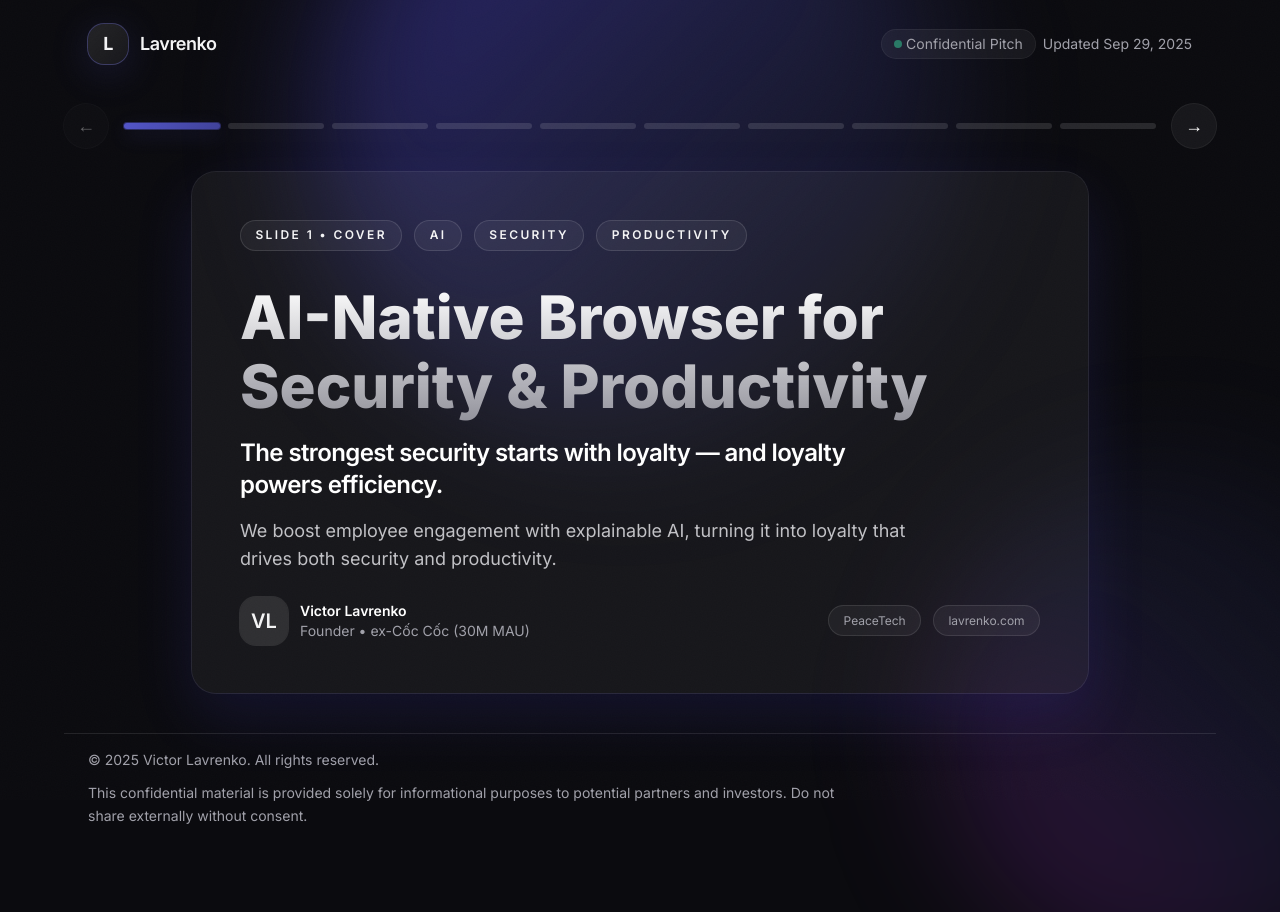
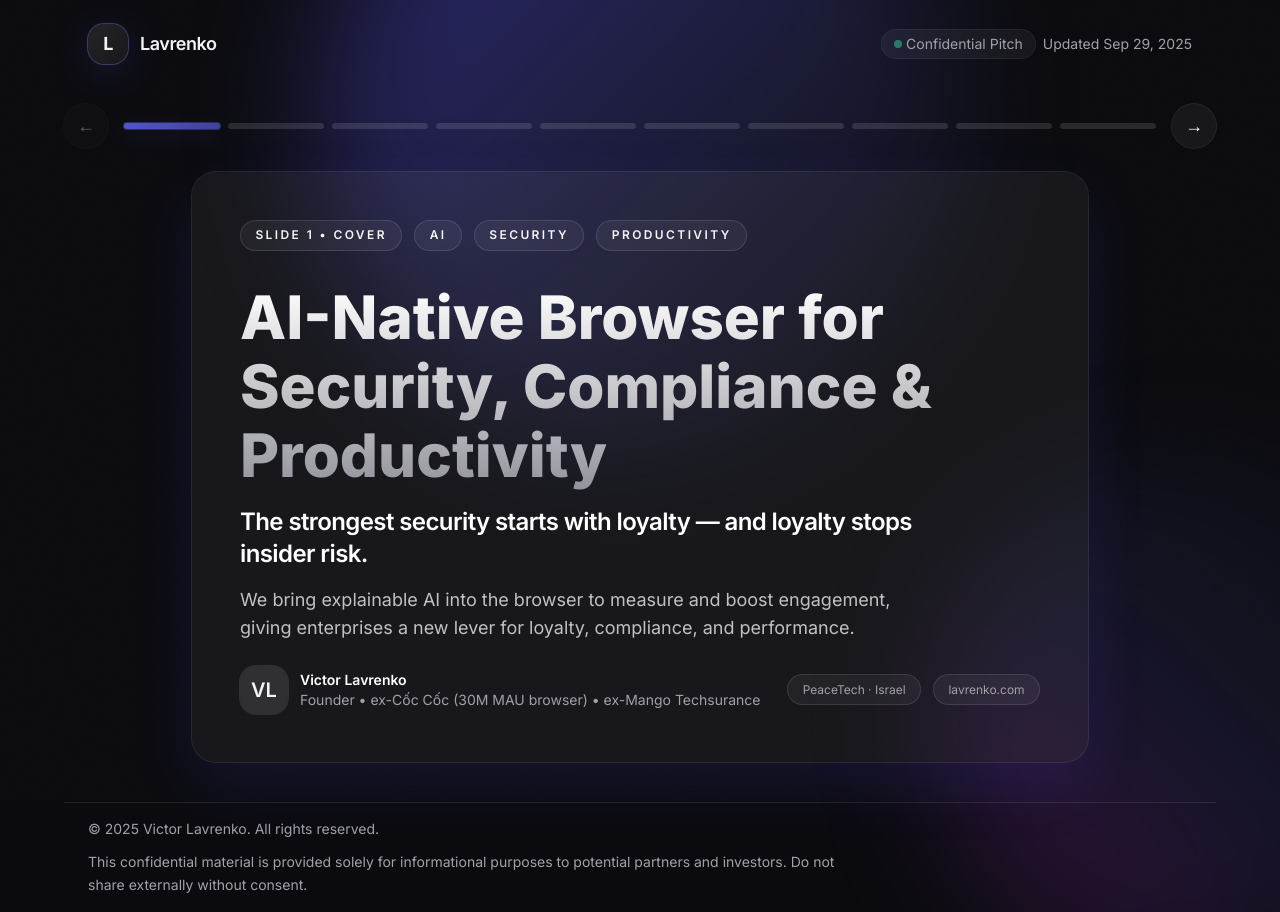
Before and after one commit to victorlavrenko/lavrenko.com, a plain HTML site: page pitch.html in a window 1280 px wide. Before the commit the page ends 843 px from the top, so only its background shows below. Drawn offline with nearby package versions, Linux system fonts and the light colour scheme.

Commit message:
fix(Warren): more relevant to him

```diff
--- a/pitch.html
+++ b/pitch.html
@@ -283,14 +283,14 @@
                       <div class="flex flex-col gap-6">
                         <div>
                           <h1 class="hero-title">
-                            AI-Native Browser for Security &amp; Productivity
+                            AI-Native Browser for Security, Compliance &amp; Productivity
                           </h1>
                           <div class="mt-4 space-y-4 max-w-2xl">
                             <p class="text-xl sm:text-2xl font-semibold text-white tracking-tight">
-                              The strongest security starts with loyalty — and loyalty powers efficiency.
+                              The strongest security starts with loyalty — and loyalty stops insider risk.
                             </p>
                             <p class="text-base sm:text-lg text-zinc-300/90 leading-relaxed">
-                              We boost employee engagement with explainable AI, turning it into loyalty that drives both security and productivity.
+                              We bring explainable AI into the browser to measure and boost engagement, giving enterprises a new lever for loyalty, compliance, and performance.
                             </p>
                           </div>
                         </div>
@@ -301,11 +301,11 @@
                             </div>
                             <div>
                               <p class="text-sm font-semibold text-white">Victor Lavrenko</p>
-                              <p class="text-sm text-zinc-400">Founder • ex-Cốc Cốc (30M MAU)</p>
+                              <p class="text-sm text-zinc-400">Founder • ex-Cốc Cốc (30M MAU browser) • ex-Mango Techsurance</p>
                             </div>
                           </div>
                           <div class="flex flex-wrap gap-3 text-xs text-zinc-400">
-                            <span class="pill">PeaceTech</span>
+                            <span class="pill">PeaceTech · Israel</span>
                             <span class="pill">lavrenko.com</span>
                           </div>
                         </div>
@@ -322,7 +322,7 @@
                 </div>
                 <div class="grid gap-6 sm:grid-cols-5 sm:gap-8">
                   <div class="sm:col-span-3 space-y-4">
-                    <h2 class="text-2xl sm:text-3xl font-semibold text-white">Disengagement is the hidden breach vector</h2>
+                    <h2 class="text-2xl sm:text-3xl font-semibold text-white">Disengagement is the hidden breach vector fueling insider risk</h2>
                     <p class="text-base text-zinc-300/90">
                       80% of insider security incidents trace back to negligence or disengagement. $8.8T lost globally due to disengaged employees (Gallup 2024).
                     </p>
@@ -499,7 +499,7 @@
                         under AI Act / NIS2—especially those already running People Analytics (Visier-style).
                       </p>
                       <div class="flex flex-wrap gap-2">
-                        <span class="pill text-xs font-medium text-white/90">Protective Life</span>
+                        <span class="pill text-xs font-medium text-white/90">Allianz</span>
                         <span class="pill text-xs font-medium text-white/90">Gore Mutual</span>
                         <span class="pill text-xs font-medium text-white/90">Enbridge · HR/Sec intros</span>
                       </div>
```
